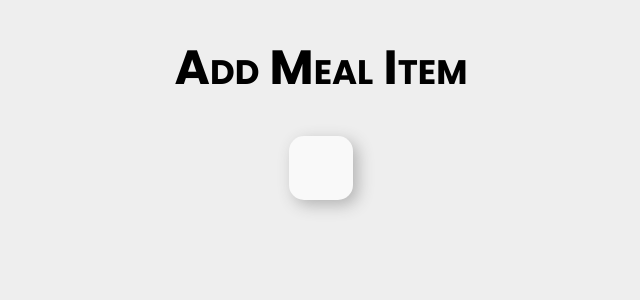
After one commit to Satyaprakash83/Canteen-Management-System, a PHP site: page /add_meal_item.html in a window 1280 px wide. The commit adds this page. Shown: the top 300 px of the page, without its empty margins (319-959 px from the left). Run offline with PHP 8.4, Linux system fonts and the light colour scheme.

Commit message:
created mealSetup branch

```diff
--- /dev/null
+++ b/add_meal_item.html
@@ -0,0 +1,27 @@
+<!DOCTYPE html>
+<html lang="en">
+<head>
+    <meta charset="UTF-8">
+    <meta http-equiv="X-UA-Compatible" content="IE=edge">
+    <meta name="viewport" content="width=device-width, initial-scale=1.0">
+    <title>Add Meal Item</title>
+
+    <!-- jQuery -->
+    <script src="./jQuery/jquery-3.7.0.js"></script>
+
+
+
+    <!-- custom -->
+    <link rel="stylesheet" href="./apply_leave.css">
+
+</head>
+<body>
+    <header>
+        <h1>Add Meal Item</h1>
+    </header>
+    <div class="container">
+
+
+      </div>
+</body>
+</html>
--- a/index.php
+++ b/index.php
@@ -48,6 +48,12 @@
 				<a href="./add_food_item.html" target="frame">
 					<i class='bx bx-food-tag'></i>
 					<span class="text">Add Food Item</span>
+				</a>
+			</li>
+			<li title="Add Meal Item">
+				<a href="./add_meal_item.html" target="frame">
+				<i class='bx bxs-food-menu' ></i>
+					<span class="text">Add Meal Item</span>
 				</a>
 			</li>
 			<li title="Food Preference">
```
